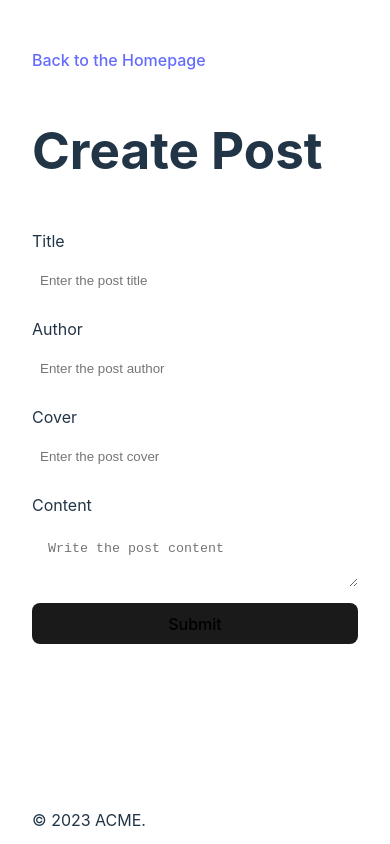
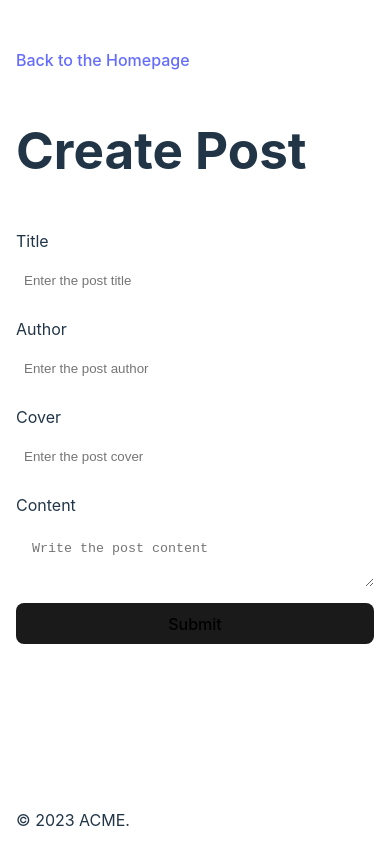
Before and after one commit to neuefische/vite-jsondb-template, a React (Vite) app: page /posts/new in a window 390 px wide. Built offline with nearby package versions, Linux system fonts and the light colour scheme.

Commit message:
Responsive

```diff
--- a/src/index.css
+++ b/src/index.css
@@ -46,7 +46,7 @@ h1 {
 #root {
   max-width: 800px;
   margin: 0 auto;
-  padding: 0 2rem;
+  padding: 0 1rem;
   display: flex;
   flex-direction: column;
   gap: 1rem;
@@ -88,10 +88,16 @@ footer {
 .posts {
   display: grid;
   grid-template-columns: repeat(2, 1fr);
-  column-gap: 1rem;
+  column-gap: 2rem;
   row-gap: 2rem;
   list-style: none;
   padding: 0;
+}
+
+@media screen and (max-width: 600px) {
+  .posts {
+    grid-template-columns: 1fr;
+  }
 }
 
 .posts .post-card img {
```
